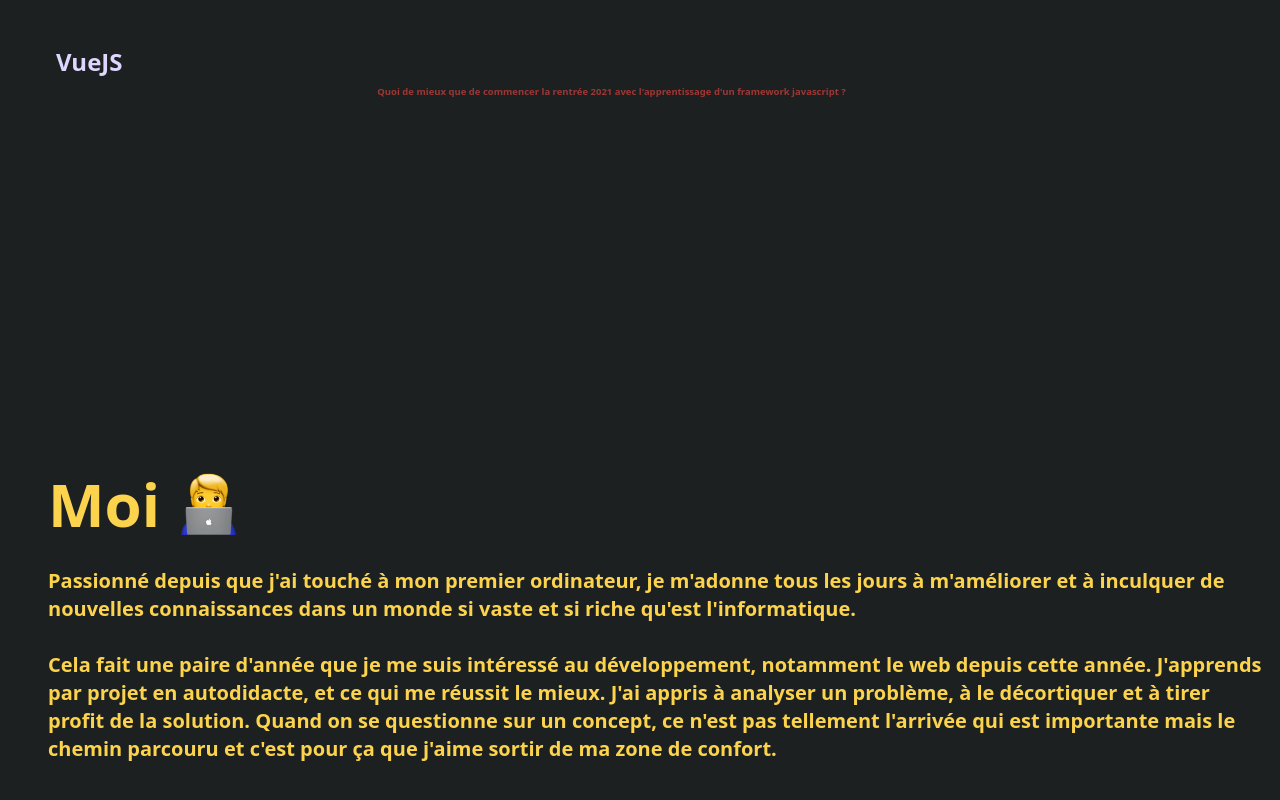
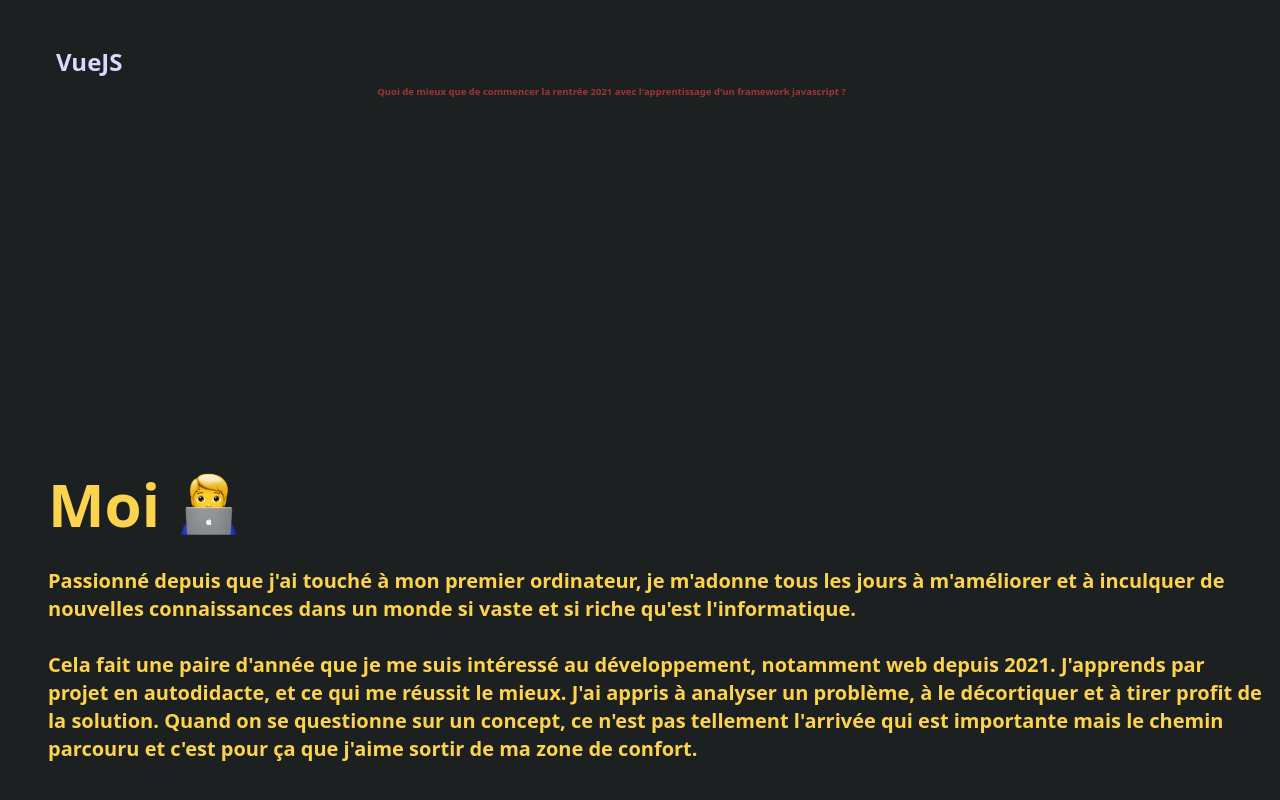
Before and after one commit to Coroxx/portfolio, a Vue app: page / in a window 1280 px wide. Shown: the part 2434-3234 px from the top of the page. Built offline with nearby package versions, Linux system fonts and the light colour scheme.

Commit message:
📝 Fix typos

```diff
--- a/src/views/About.vue
+++ b/src/views/About.vue
@@ -21,12 +21,12 @@
         <br />
         <br />
         Cela fait une paire d'année que je me suis intéressé au développement,
-        notamment le web depuis cette année. J'apprends par projet en
-        autodidacte, et ce qui me réussit le mieux. J'ai appris à analyser un
-        problème, à le décortiquer et à tirer profit de la solution. Quand on se
-        questionne sur un concept, ce n'est pas tellement l'arrivée qui est
-        importante mais le chemin parcouru et c'est pour ça que j'aime sortir de
-        ma zone de confort.
+        notamment web depuis 2021. J'apprends par projet en autodidacte, et ce
+        qui me réussit le mieux. J'ai appris à analyser un problème, à le
+        décortiquer et à tirer profit de la solution. Quand on se questionne sur
+        un concept, ce n'est pas tellement l'arrivée qui est importante mais le
+        chemin parcouru et c'est pour ça que j'aime sortir de ma zone de
+        confort.
       </p>
     </div>
   </div>
```
